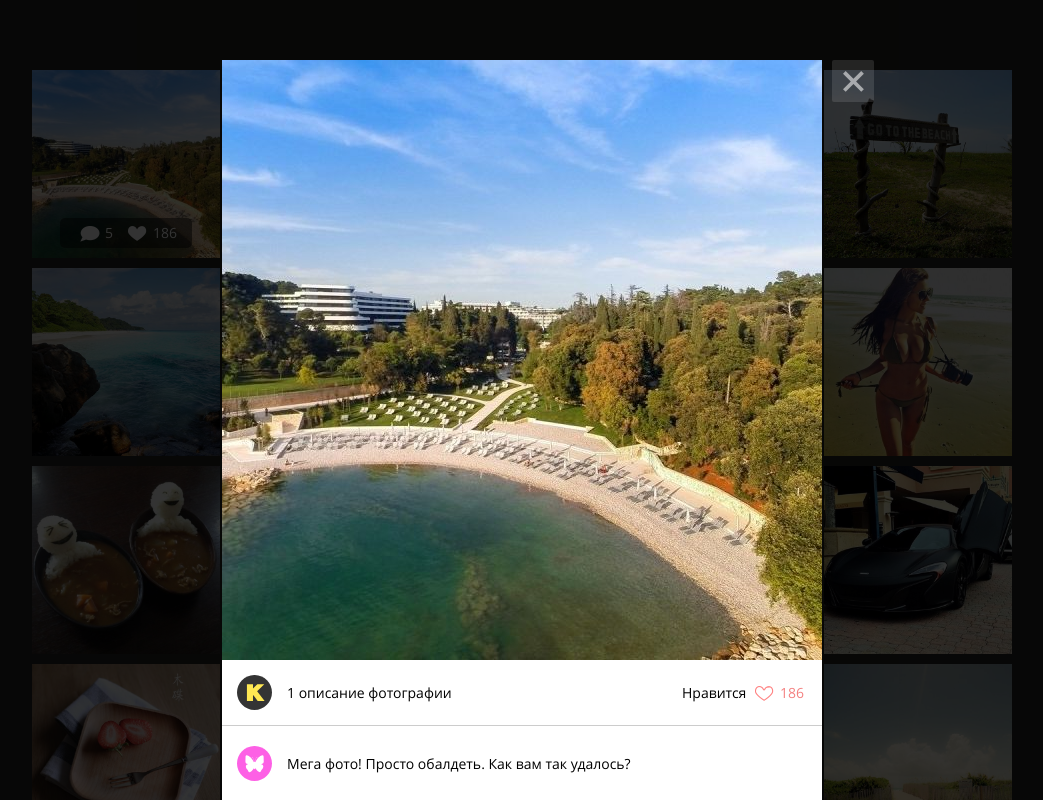
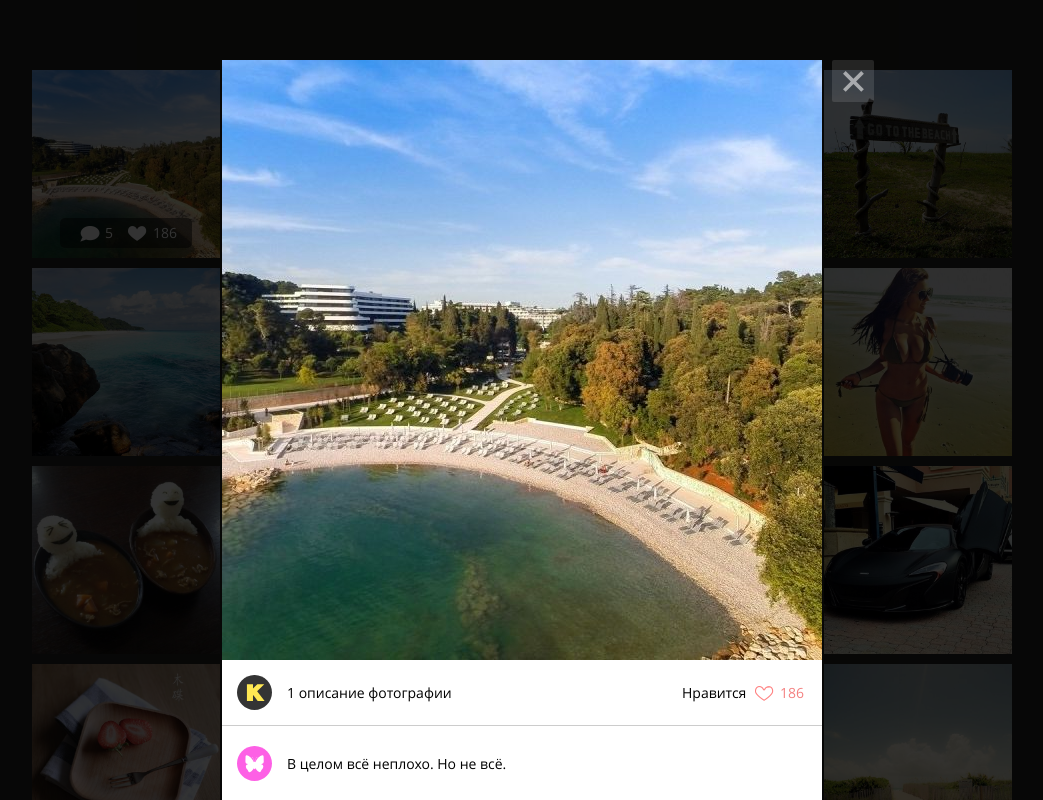
Before and after one commit to ymakarevich76/1210421-kekstagram-22, a website with bundled scripts: page index.html in a window 1280 px wide. Both pictures are taken after a click on the link 244 px from the left and 164 px from the top of the page. Shown: the top 800 px of the page, without its empty margins (118-1161 px from the left). Built offline with nearby package versions, Linux system fonts and the light colour scheme.

Commit message:
Homework #5 part 2 correct

```diff
--- a/index.html
+++ b/index.html
@@ -152,14 +152,14 @@
           <!-- Комментарии к изображению -->
           <div class="social__comment-count">5 из <span class="comments-count">125</span> комментариев</div>
           <ul class="social__comments">
-            <li class="social__comment">
+            <!-- <li class="social__comment">
               <img class="social__picture" src="img/avatar-4.svg" alt="Аватар комментатора фотографии" width="35" height="35">
               <p class="social__text">Мега фото! Просто обалдеть. Как вам так удалось?</p>
             </li>
             <li class="social__comment">
               <img class="social__picture" src="img/avatar-3.svg" alt="Аватар комментатора фотографии" width="35" height="35">
                <p class="social__text">Да это фоташоп!!!!!!!!</p>
-            </li>
+            </li> -->
           </ul>
 
           <!-- Кнопка для загрузки новой порции комментариев -->
--- a/js/main.js
+++ b/js/main.js
@@ -1,8 +1,9 @@
 import { getRandomIntegerNumber } from './random.js';
 import { photoUsers, generatePhotoData } from './data.js';
 import { renderPictures } from './picture.js';
-import './modal.js';
+import { createModal } from './modal.js';
 
 getRandomIntegerNumber(1,10);
 generatePhotoData(25,1,10);
 renderPictures(photoUsers);
+createModal();
--- a/js/modal.js
+++ b/js/modal.js
@@ -1,5 +1,4 @@
 import { isEscEvent, isEnterEvent } from './util.js';
-import { getRandomIntegerNumber } from './random.js';
 
 const modal = document.querySelector('.big-picture');
 const modalClose = document.querySelector('#picture-cancel');
@@ -27,14 +26,13 @@ const openModal = (photo) => {
   modal.querySelector('.social__caption').textContent = photo.description;
 
   const fragment = document.createDocumentFragment();
-
-  for(let i = 0; i < photo.comments.length - 1; i++) {
+  for(let i = 0; i < photo.comments.length; i++) {
     const commentElement = document.createElement('li');
     commentElement.classList.add('social__comment');
     commentElement.innerHTML = '<img class="social__picture" src="" alt="" width="35" height="35"><p class="social__text"></p>';
-    commentElement.querySelector('.social__picture').src = 'img/avatar-' + getRandomIntegerNumber(1,6) + '.svg';
-    commentElement.querySelector('.social__picture').alt = 'Аватар комментатора фотографии';
-    commentElement.querySelector('.social__text').textContent = 'Содержимое комментария';
+    commentElement.querySelector('.social__picture').src = photo.comments[i].avatar;
+    commentElement.querySelector('.social__picture').alt = photo.comments[i].name;
+    commentElement.querySelector('.social__text').textContent = photo.comments[i].message;
     fragment.appendChild(commentElement);
   }
   comments.appendChild(fragment);
@@ -44,8 +42,10 @@ const closeModal = () => {
   modal.classList.add('hidden');
   body.classList.remove('modal-open');
   document.removeEventListener('keydown', onModalEscPress);
+  comments.innerHTML = '';
 }
 
+const createModal = () => {
   modalClose.addEventListener('keydown', (evt) => {
     if(isEnterEvent(evt)) {
       openModal();
@@ -61,5 +61,6 @@ modal.addEventListener('keydown', (evt) => {
       closeModal();
     }
   });
+}
 
-export { openModal }
+export { openModal, createModal };
--- a/js/picture.js
+++ b/js/picture.js
@@ -10,7 +10,6 @@ const listFragment = document.createDocumentFragment();
 const onButtonClick = (photo) => {
   return () => {
     openModal(photo);
-    // generateCommentsData(5);
   }
 }
 
--- a/js/util.js
+++ b/js/util.js
@@ -5,4 +5,4 @@ const isEnterEvent = (evt) => {
   return evt.key === 'Enter';
 }
 
-export { isEscEvent, isEnterEvent }
+export { isEscEvent, isEnterEvent };
```
Lines whose indentation alone changed are shown as unchanged.
